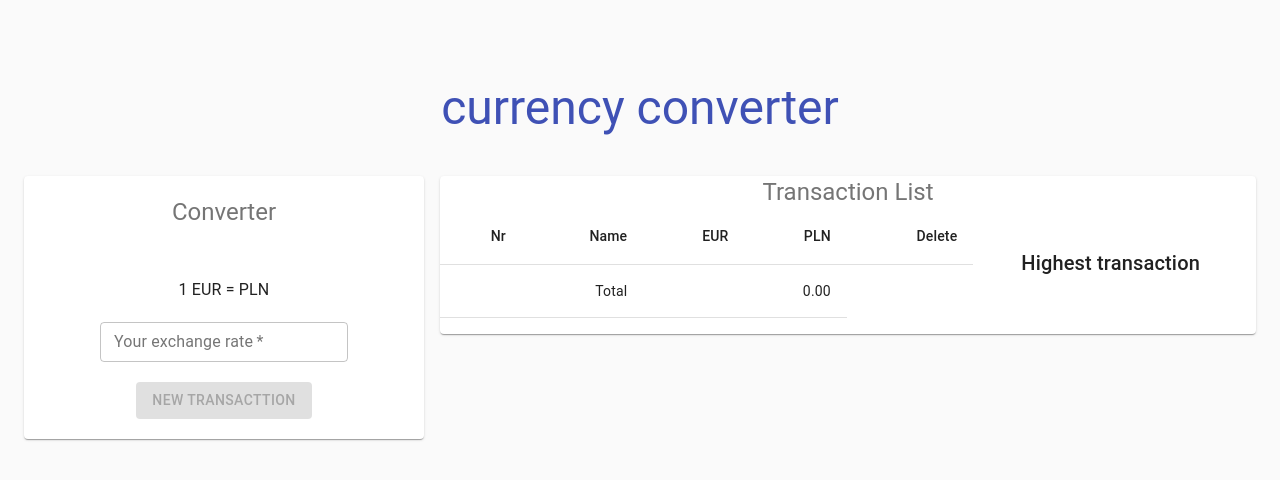
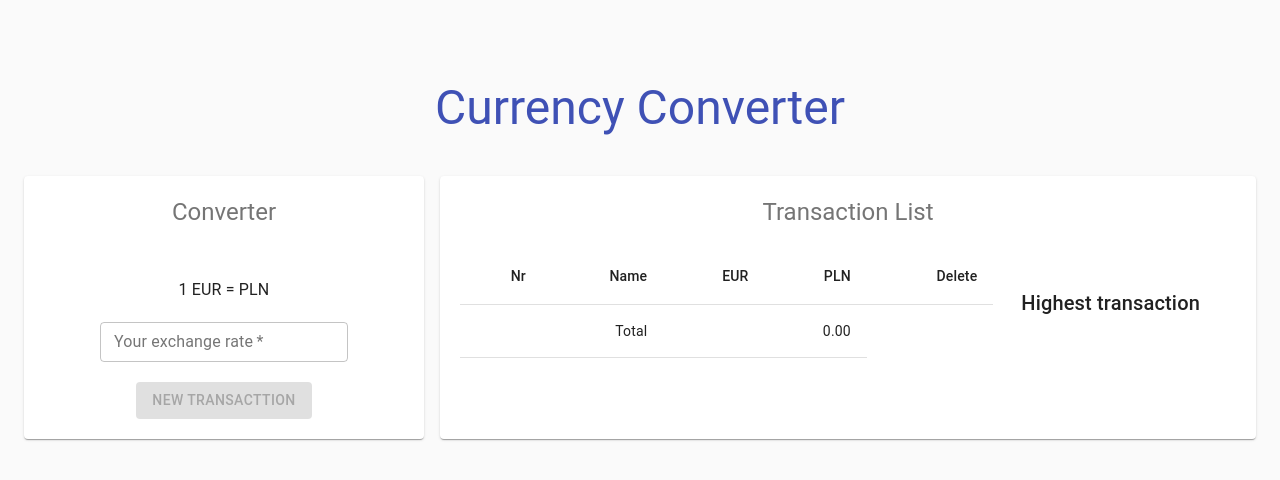
Before and after one commit to rogtom/currency-converter, a React (Create React App) app: page / in a window 1280 px wide. Shown: the top 480 px of the page. Built offline with nearby package versions, Linux system fonts and the light colour scheme.

Commit message:
styling fix

```diff
--- a/src/App.js
+++ b/src/App.js
@@ -24,7 +24,7 @@ function App() {
 					component='h1'
 					align='center'
 					color='primary'>
-					currency converter
+					Currency Converter
 				</Typography>
 			</Box>
 			<Grid container spacing={2}>
--- a/src/components/Converter.jsx
+++ b/src/components/Converter.jsx
@@ -9,6 +9,7 @@ const useStyles = makeStyles({
 		flexDirection: 'column',
 		alignItems: 'center',
 		padding: '20px 0',
+		height: '100%',
 	},
 	title: {
 		marginBottom: 30,
--- a/src/components/TransactionList.jsx
+++ b/src/components/TransactionList.jsx
@@ -11,15 +11,31 @@ import {
 	TableRow,
 	Typography,
 } from '@material-ui/core';
+import { makeStyles } from '@material-ui/core/styles';
+
 import DeleteIcon from '@material-ui/icons/Delete';
 import { useDispatch, useSelector } from 'react-redux';
 import { deleteTransaction } from '../features/converterSlice';
+const useStyles = makeStyles({
+	root: {
+		display: 'flex',
+		flexDirection: 'column',
+		alignItems: 'center',
+		padding: '20px 0',
+		height: '100%',
+	},
+	table: {
+		margin: '20px',
+	},
+});
 
 const totalValue = (el1, el2) => {
 	return Number.parseFloat(+el1 * +el2).toFixed(2);
 };
 
 const TransactionList = () => {
+	const classes = useStyles();
+
 	const [maxValue, setMaxValue] = useState('');
 	const currentRate = useSelector((state) => state.converter.rate);
 	const currentTransactionList = useSelector(
@@ -54,7 +70,7 @@ const TransactionList = () => {
 	};
 
 	return (
-		<Paper>
+		<Paper className={classes.root}>
 			<Typography
 				variant='h5'
 				component='h2'
@@ -64,7 +80,7 @@ const TransactionList = () => {
 			</Typography>
 			<Grid container alignItems='center' spacing={4}>
 				<Grid item xs={12} md={8}>
-					<Table>
+					<Table className={classes.table}>
 						<TableHead>
 							<TableRow>
 								<TableCell align='right'>Nr</TableCell>
```
